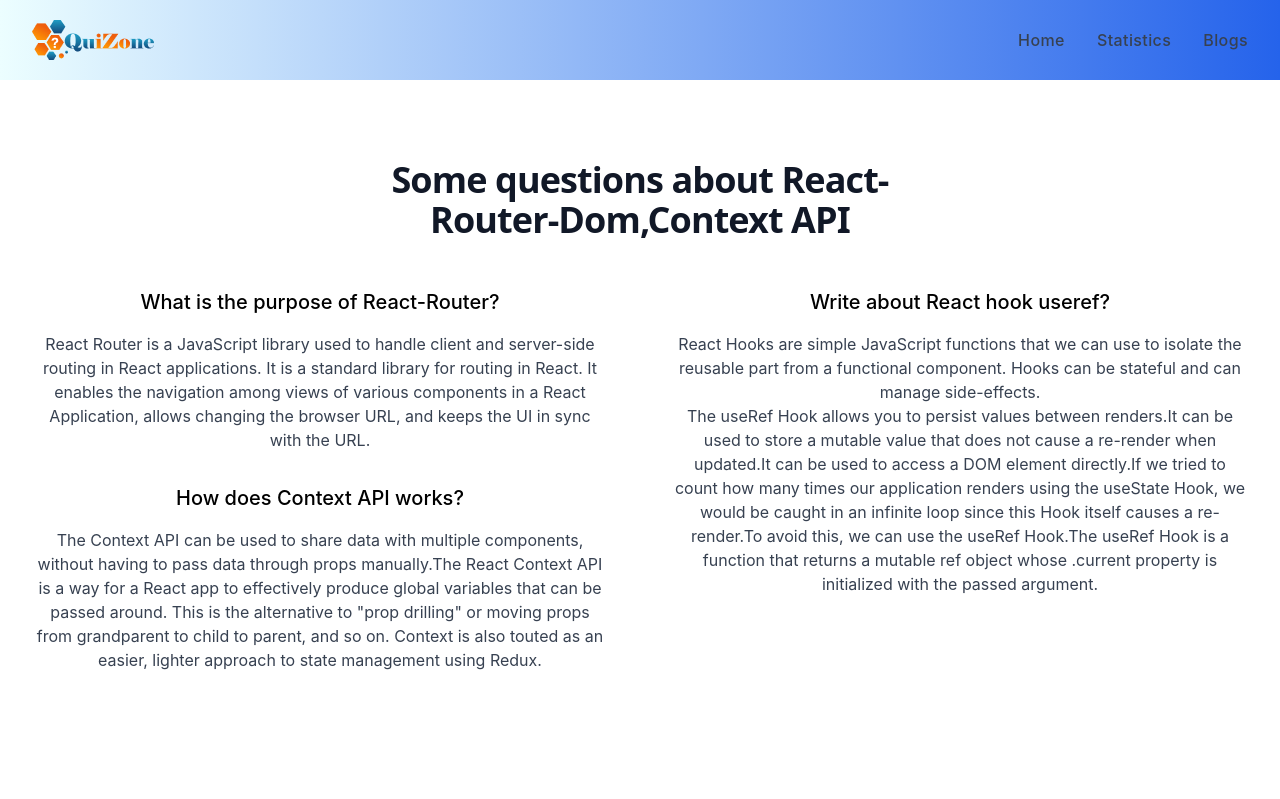
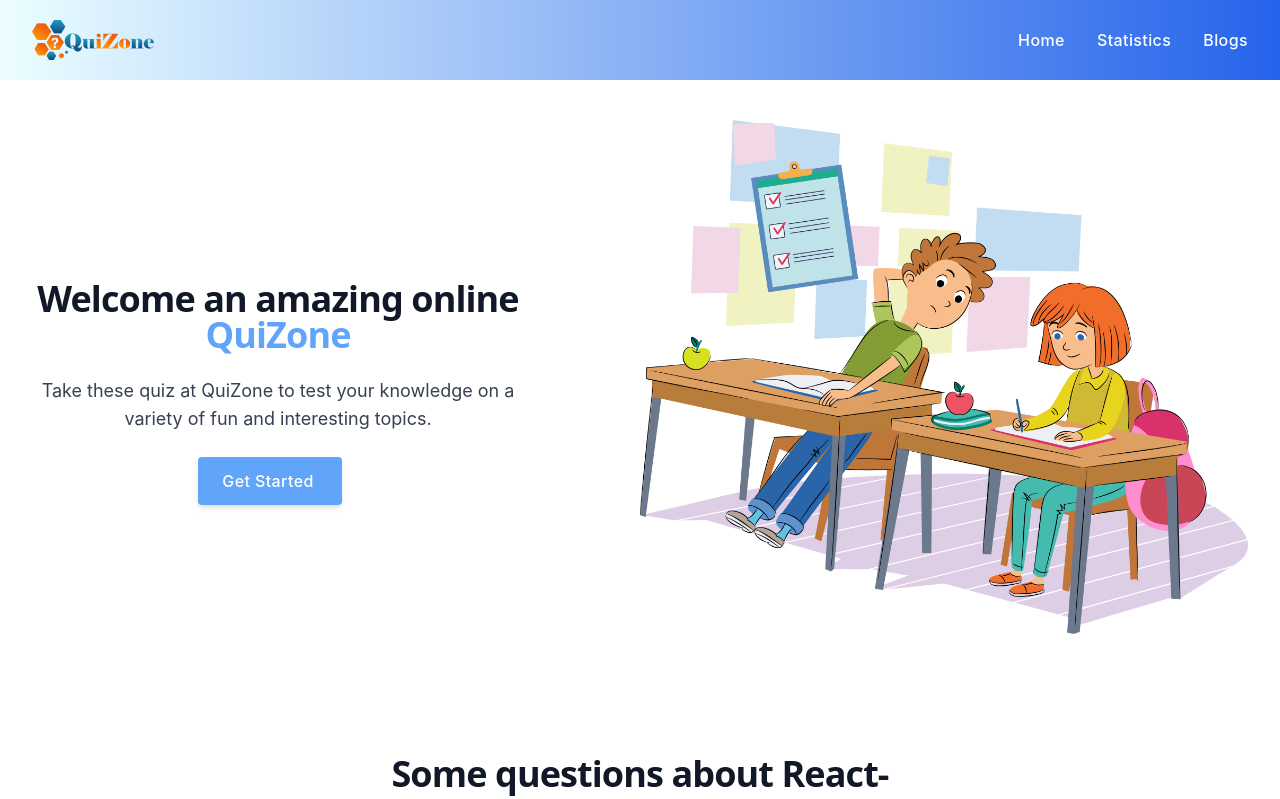
Before and after one commit to Electra51/react-quizone, a React (Create React App) app: page / in a window 1280 px wide. Shown: the top 799 px of the page. Built offline with nearby package versions, Linux system fonts and the light colour scheme.

Commit message:
header-added

```diff
--- a/src/App.js
+++ b/src/App.js
@@ -2,11 +2,13 @@
 import './App.css';
 import Blogs from './components/Blogs/Blogs';
 import Header from './components/Header/Header';
+import Home from './components/Home/Home';
 
 function App() {
   return (
     <div className="App">
       <Header></Header>
+      <Home></Home>
       <Blogs></Blogs>
     </div>
   );
--- /dev/null
+++ b/src/components/ErrorPage/ErrorPage.js
@@ -0,0 +1,11 @@
+import React from 'react';
+
+const ErrorPage = () => {
+    return (
+        <div>
+
+        </div>
+    );
+};
+
+export default ErrorPage;
--- a/src/components/Header/Header.js
+++ b/src/components/Header/Header.js
@@ -21,7 +21,7 @@ const Header = () => {
                 href='/home'
                 aria-label='Home'
                 title='Home'
-                className='font-medium tracking-wide text-gray-700 transition-colors duration-200 hover:text-deep-purple-accent-400'
+                className='font-medium tracking-wide text-white transition-colors duration-200 hover:text-deep-purple-accent-400'
               >
                 Home
               </a>
@@ -31,7 +31,7 @@ const Header = () => {
                 href='/statistics'
                 aria-label='statistics'
                 title='Statistics'
-                className='font-medium tracking-wide text-gray-700 transition-colors duration-200 hover:text-deep-purple-accent-400'
+                className='font-medium tracking-wide text-white transition-colors duration-200 hover:text-deep-purple-accent-400'
               >
                 Statistics
               </a>
@@ -41,7 +41,7 @@ const Header = () => {
                 href='/Blogs'
                 aria-label='Blogs'
                 title='Blogs'
-                className='font-medium tracking-wide text-gray-700 transition-colors duration-200 hover:text-deep-purple-accent-400'
+                className='font-medium tracking-wide text-white transition-colors duration-200 hover:text-deep-purple-accent-400'
               >
                 Blogs
               </a>
@@ -76,8 +76,8 @@ const Header = () => {
                     <div>
                       <a
                         href='/'
-                        aria-label='Quizone'
-                        title='Quizone'
+                        aria-label='QuiZone'
+                        title='QuiZone'
                         className='inline-flex items-center'
                       >
                         <img src={logo} alt="" />
@@ -107,7 +107,7 @@ const Header = () => {
                           href='/'
                           aria-label='Home'
                           title='Home'
-                          className='font-medium tracking-wide text-gray-700 transition-colors duration-200 hover:text-deep-purple-accent-400'
+                          className='font-medium tracking-wide text-white transition-colors duration-200 hover:text-deep-purple-accent-400'
                         >
                           Home
                         </a>
@@ -117,7 +117,7 @@ const Header = () => {
                           href='/Statistics'
                           aria-label='Statistics'
                           title='Statistics'
-                          className='font-medium tracking-wide text-gray-700 transition-colors duration-200 hover:text-deep-purple-accent-400'
+                          className='font-medium tracking-wide text-white transition-colors duration-200 hover:text-deep-purple-accent-400'
                         >
                           Statistics
                         </a>
@@ -127,7 +127,7 @@ const Header = () => {
                           href='/blogs'
                           aria-label='Blogs'
                           title='Blogs'
-                          className='font-medium tracking-wide text-gray-700 transition-colors duration-200 hover:text-deep-purple-accent-400'
+                          className='font-medium tracking-wide text-white transition-colors duration-200 hover:text-deep-purple-accent-400'
                         >
                           Blogs
                         </a>
--- /dev/null
+++ b/src/components/Home/Home.js
@@ -0,0 +1,49 @@
+import React from 'react';
+import image from '../../images/image1.png';
+
+
+const Home = () => {
+  return (
+    <div className='px-4 py-16 mx-auto  sm:max-w-xl md:max-w-full lg:max-w-screen-xl md:px-24 lg:px-8 lg:py-10'>
+      <div className='flex flex-col items-center justify-between lg:flex-row'>
+        <div className='mb-10 lg:max-w-lg  lg:pr-5 lg:mb-0'>
+          <div className='max-w-xl mb-6 lg:mt-8'>
+
+            <h2 className='max-w-lg mb-6 font-sans text-3xl font-bold tracking-tight text-gray-900 sm:text-4xl sm:leading-none'>
+              Welcome an amazing online <span className='inline-block text-blue-400'>QuiZone</span>
+            </h2>
+            <p className='text-base text-gray-700 md:text-lg'>
+            Take these quiz at QuiZone to test your knowledge on a variety of fun and interesting topics.
+            </p>
+          </div>
+          <div className=''>
+            <a
+              href='/books'
+              className='inline-flex items-center justify-center w-full h-12 px-6 mb-3 font-medium tracking-wide text-white transition duration-200 rounded shadow-md md:w-auto md:mr-4 md:mb-0 bg-blue-400 hover:bg-blue-700 focus:shadow-outline focus:outline-none'
+            >
+              <span className='mr-1 items-center'>Get Started</span>
+              <svg
+                width='24'
+                height='24'
+                viewBox='0 0 24 24'
+                strokeLinecap='round'
+                strokeLinejoin='round'
+                strokeWidth='2'
+                className='w-0'
+              >
+
+
+              </svg>
+            </a>
+
+          </div>
+        </div>
+        <div className='relative lg:w-1/2 '>
+          <img src={image} alt="" />
+        </div>
+      </div>
+    </div>
+  )
+}
+
+export default Home
```
